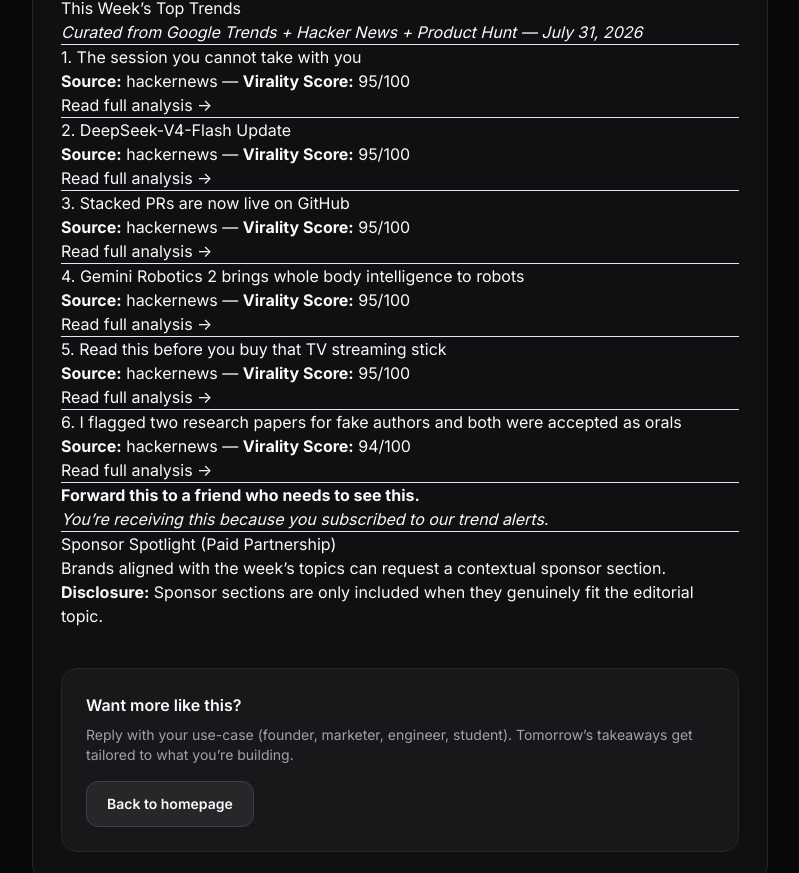
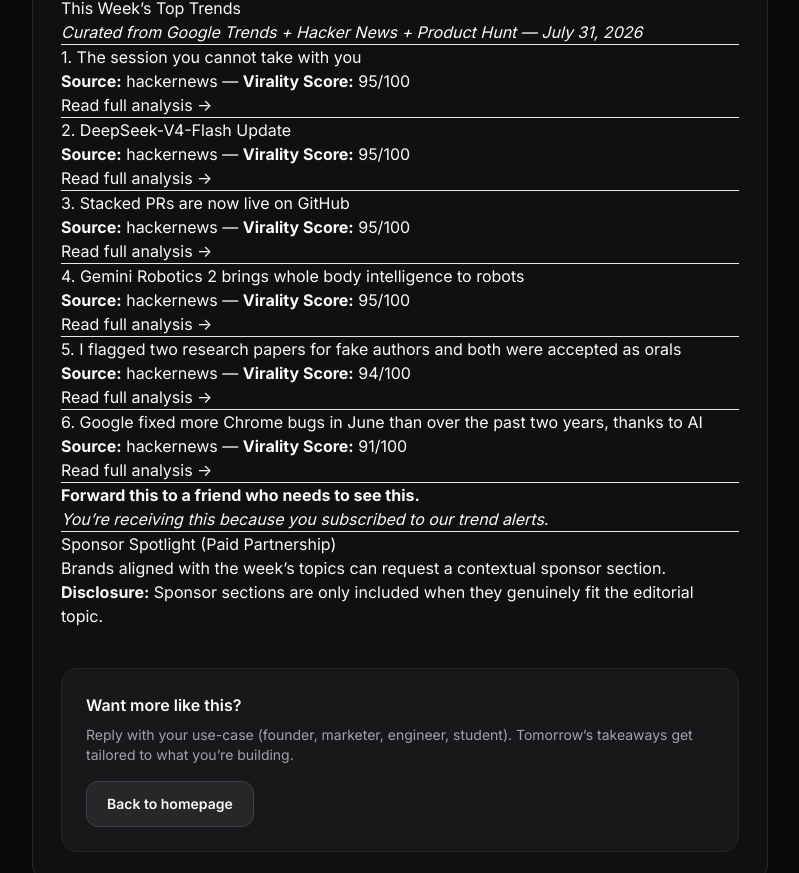
Before and after one commit to zheeno/jists, a Jekyll site: the page built from _posts/2026-07-31-weekly-trend-digest-july-31-2026.md, in a window 1280 px wide, cut to the strip 578-1451 px from the top of the page. Shown: the whole strip, without its empty margins (240-1039 px from the left). Built offline with Jekyll 4.4.1, drawn with Linux system fonts in a browser that asks for light colours; nearby versions of some CDN libraries.

Commit message:
Update _posts/2026-07-31-weekly-trend-digest-july-31-2026.md

```diff
--- a/_posts/2026-07-31-weekly-trend-digest-july-31-2026.md
+++ b/_posts/2026-07-31-weekly-trend-digest-july-31-2026.md
@@ -45,19 +45,19 @@
 
 ---
 
-## 5. Read this before you buy that TV streaming stick
-
-**Source:** hackernews — **Virality Score:** 95/100
-
-[Read full analysis →](https://krebsonsecurity.com/2026/07/read-this-before-you-buy-that-tv-streaming-stick/)
-
----
-
-## 6. I flagged two research papers for fake authors and both were accepted as orals
+## 5. I flagged two research papers for fake authors and both were accepted as orals
 
 **Source:** hackernews — **Virality Score:** 94/100
 
 [Read full analysis →](https://geospatialml.com/posts/reviewing-ai-slop/)
+
+---
+
+## 6. Google fixed more Chrome bugs in June than over the past two years, thanks to AI
+
+**Source:** hackernews — **Virality Score:** 91/100
+
+[Read full analysis →](https://blog.google/security/chrome-stronger-with-every-update/)
 
 ---
 
```
